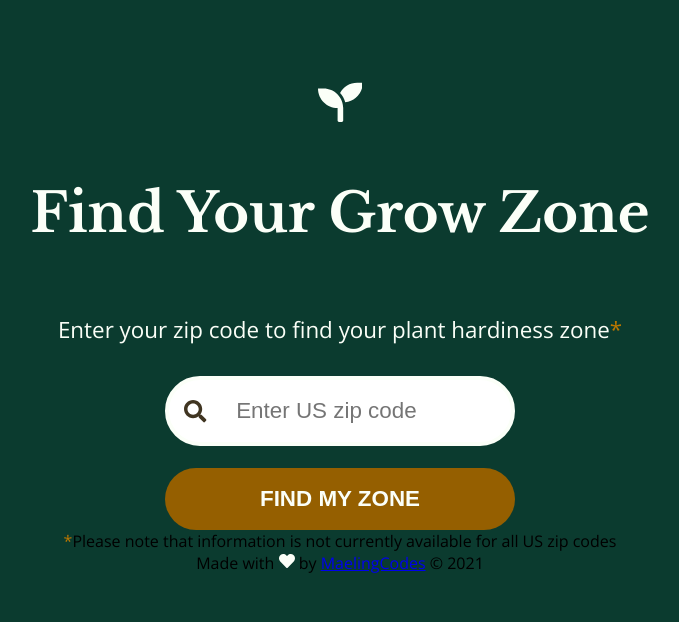
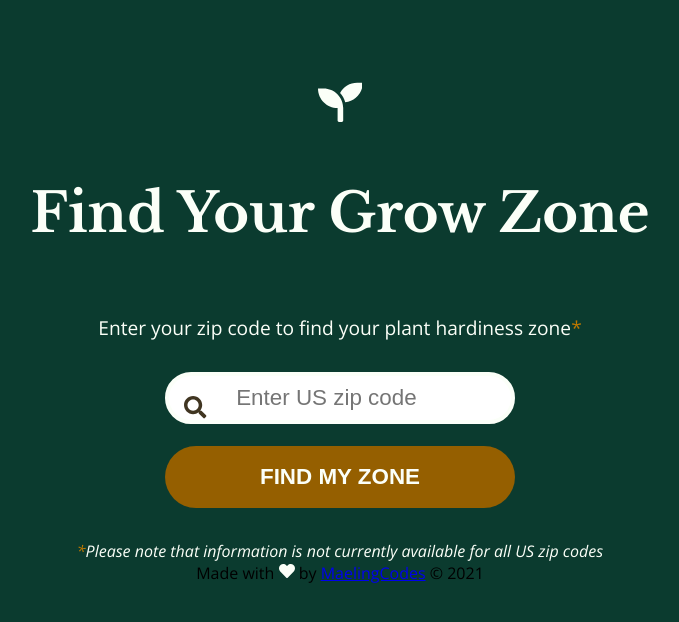
Before and after one commit to maelingmurphy/grow-zone-finder, a React (Create React App) app: page / in a window 1280 px wide. Shown: the top 622 px of the page, without its empty margins (300-979 px from the left). Built offline with nearby package versions, Linux system fonts and the light colour scheme.

Commit message:
style note color and italicize, add margin-top to note, decrease padding on form input field, decrease font-size of form-label

```diff
--- a/src/components/css/Form.css
+++ b/src/components/css/Form.css
@@ -4,7 +4,7 @@
 }
 
 .form-label {
-    font-size: 1.4em;
+    font-size: 1.2em;
     color: #FBFFF8;
     text-align: center;
 }
@@ -27,7 +27,7 @@
     display: block;
     align-self: center;
     font-size: 1.4rem;
-    padding: 0.8em 1.5em 0.8em 3em;
+    padding: 0.4em 1.5em 0.4em 3em;
     margin-bottom: 1em;
     width: 100%;
     border-radius: 50px;
@@ -50,4 +50,7 @@
 
 .note {
     text-align: center;
+    color: #FBFFF8;
+    font-style: italic;
+    margin-top: 2em;
 }
```
